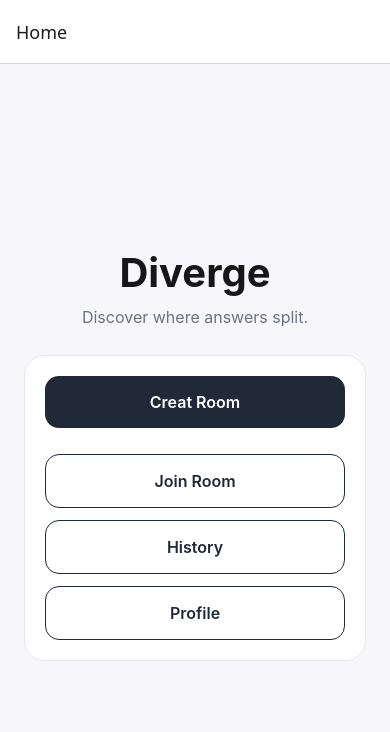
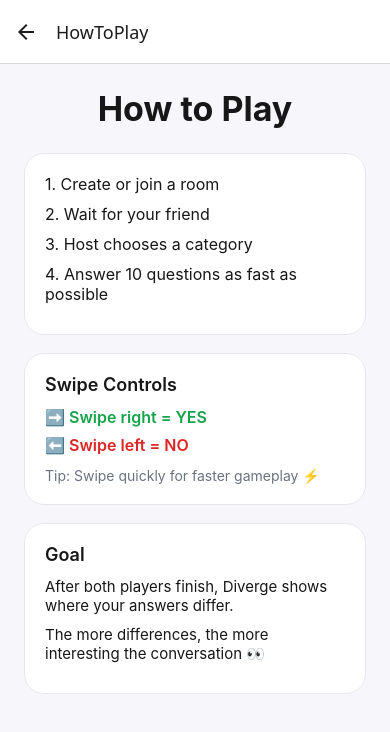
Before and after one commit to wail199900/diverge, a React Native app in the folder mobile/: screen /HowToPlay in a window 390 px wide. Shown: the top 732 px of the page. Built offline with nearby package versions, Linux system fonts and the light colour scheme.

Commit message:
Add how to play onboarding screen

```diff
--- a/mobile/src/navigation/AppNavigator.jsx
+++ b/mobile/src/navigation/AppNavigator.jsx
@@ -11,6 +11,7 @@
 import QuestionScreen from "../screens/QuestionScreen";
 import ResultsScreen from "../screens/ResultsScreen";
 import WaitingScreen from "../screens/WaitingScreen";
+import HowToPlayScreen from "../screens/HowToPlayScreen";
 
 const Stack = createNativeStackNavigator();
 
@@ -46,6 +47,7 @@
           component={HistoryDetailsScreen}
           options={{ title: "Past Game" }}
         />
+        <Stack.Screen name="HowToPlay" component={HowToPlayScreen} />
       </Stack.Navigator>
     </NavigationContainer>
   );
--- a/mobile/src/screens/HomeScreen.jsx
+++ b/mobile/src/screens/HomeScreen.jsx
@@ -146,6 +146,12 @@
         >
           <Text style={styles.secondaryButtonText}>Profile</Text>
         </TouchableOpacity>
+        <TouchableOpacity
+          style={styles.secondaryButton}
+          onPress={() => navigation.navigate("HowToPlay")}
+        >
+          <Text style={styles.secondaryButtonText}>How to Play</Text>
+        </TouchableOpacity>
       </View>
     </SafeAreaView>
   );
--- /dev/null
+++ b/mobile/src/screens/HowToPlayScreen.jsx
@@ -0,0 +1,102 @@
+import { Text, StyleSheet, View, ScrollView } from "react-native";
+import { SafeAreaView } from "react-native-safe-area-context";
+import colors from "../theme/colors";
+
+export default function HowToPlayScreen() {
+  return (
+    <SafeAreaView style={styles.container}>
+      <ScrollView contentContainerStyle={styles.content}>
+        <Text style={styles.title}>How to Play</Text>
+
+        <View style={styles.card}>
+          <Text style={styles.step}>1. Create or join a room</Text>
+          <Text style={styles.step}>2. Wait for your friend</Text>
+          <Text style={styles.step}>3. Host chooses a category</Text>
+          <Text style={styles.step}>
+            4. Answer 10 questions as fast as possible
+          </Text>
+        </View>
+
+        <View style={styles.card}>
+          <Text style={styles.sectionTitle}>Swipe Controls</Text>
+
+          <Text style={styles.swipeYes}>➡️ Swipe right = YES</Text>
+          <Text style={styles.swipeNo}>⬅️ Swipe left = NO</Text>
+
+          <Text style={styles.tip}>
+            Tip: Swipe quickly for faster gameplay ⚡
+          </Text>
+        </View>
+
+        <View style={styles.card}>
+          <Text style={styles.sectionTitle}>Goal</Text>
+
+          <Text style={styles.description}>
+            After both players finish, Diverge shows where your answers differ.
+          </Text>
+
+          <Text style={styles.description}>
+            The more differences, the more interesting the conversation 👀
+          </Text>
+        </View>
+      </ScrollView>
+    </SafeAreaView>
+  );
+}
+
+const styles = StyleSheet.create({
+  container: {
+    flex: 1,
+    backgroundColor: colors.background,
+  },
+  content: {
+    padding: 24,
+  },
+  title: {
+    fontSize: 34,
+    fontWeight: "700",
+    textAlign: "center",
+    marginBottom: 24,
+    color: colors.text,
+  },
+  card: {
+    backgroundColor: colors.surface,
+    borderWidth: 1,
+    borderColor: colors.border,
+    borderRadius: 20,
+    padding: 20,
+    marginBottom: 18,
+  },
+  step: {
+    fontSize: 16,
+    marginBottom: 10,
+    color: colors.text,
+  },
+  sectionTitle: {
+    fontSize: 18,
+    fontWeight: "600",
+    marginBottom: 12,
+    color: colors.text,
+  },
+  swipeYes: {
+    fontSize: 16,
+    marginBottom: 8,
+    color: "#16A34A",
+    fontWeight: "600",
+  },
+  swipeNo: {
+    fontSize: 16,
+    marginBottom: 12,
+    color: "#DC2626",
+    fontWeight: "600",
+  },
+  tip: {
+    fontSize: 14,
+    color: colors.subtext,
+  },
+  description: {
+    fontSize: 15,
+    marginBottom: 10,
+    color: colors.text,
+  },
+});
```
